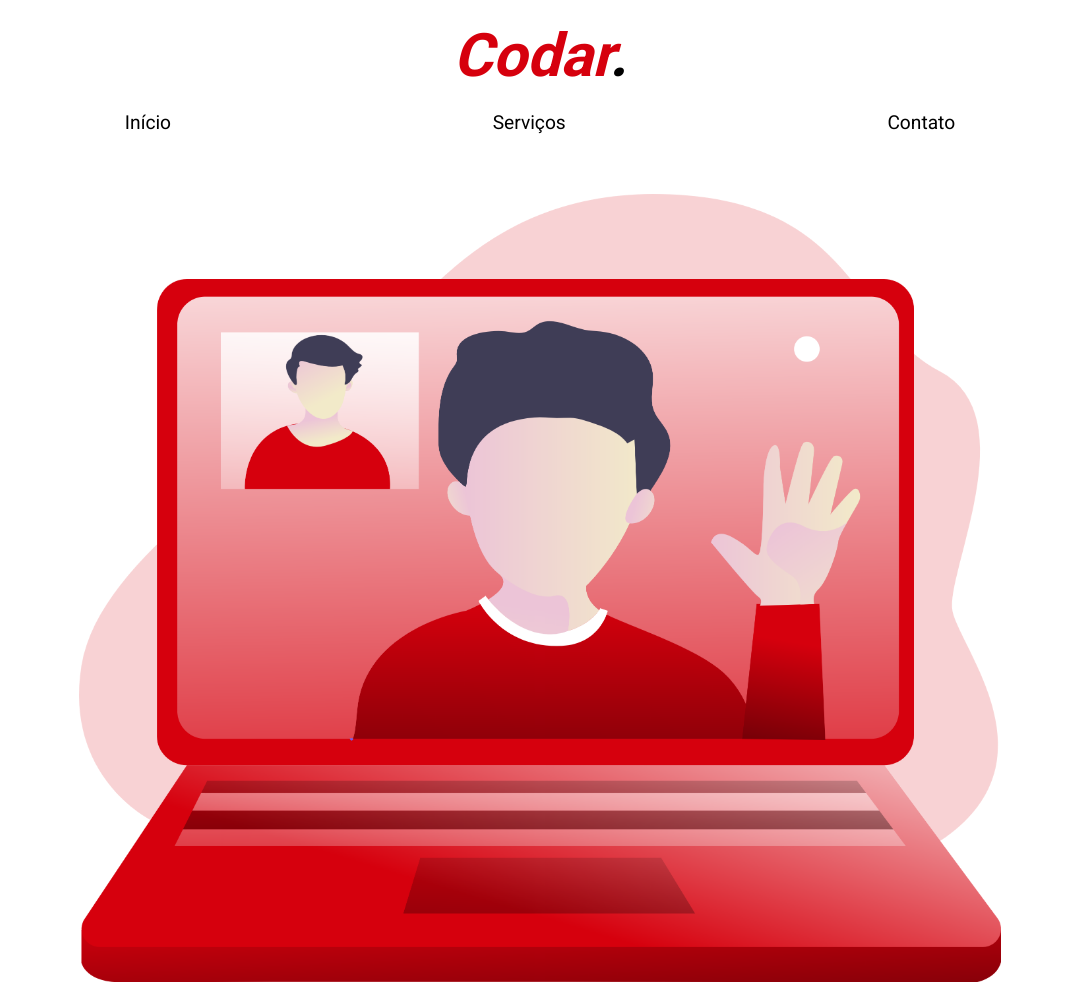
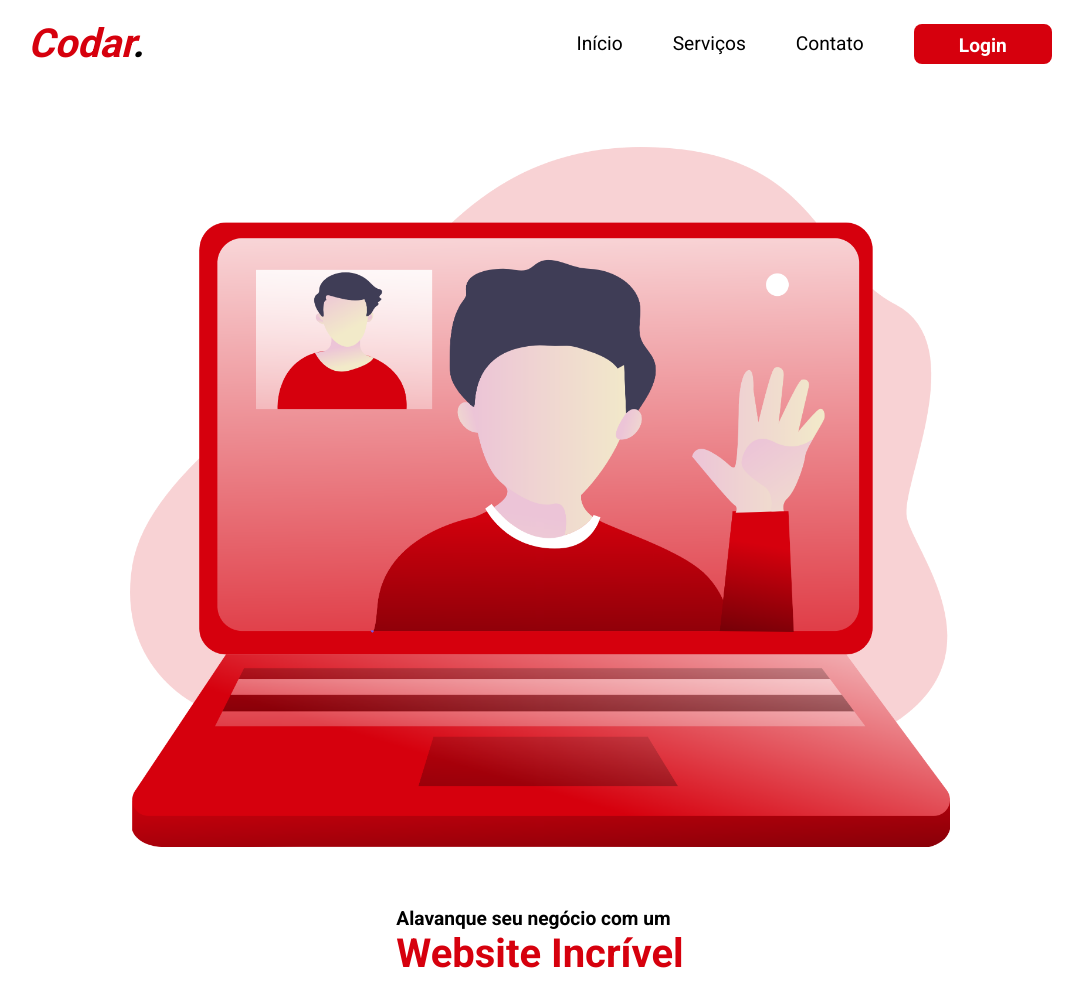
Before and after one commit to inando85/codar-site, a plain HTML site: page index.html in a window 1280 px wide. Shown: the top 982 px of the page, without its empty margins (100-1183 px from the left). Drawn offline with Linux system fonts and the light colour scheme.

Commit message:
Added Header Desktop Version

```diff
--- a/index.html
+++ b/index.html
@@ -13,13 +13,14 @@
     <body>
       <div class="container">
         <header>
-          <nav class="menu__Container">
+          <nav class="menu__container">
             <h1 class="menu__logo">Codar<span>.</span></h1>
             <ul class="menu__items">
               <li class="menu__item"><a href="#" class="menu__link">Início</a></li>
               <li class="menu__item"><a href="#" class="menu__link">Serviços</a></li>
               <li class="menu__item"><a href="#" class="menu__link">Contato</a></li>
             </ul>
+            <button class="btn btn__login">Login</button>
           </nav>
         </header>
 
--- a/styles.css
+++ b/styles.css
@@ -43,6 +43,14 @@ body {
   margin: 0 auto;
 }
 
+/* RESPONSIVE */
+
+@media (min-width: 1024px) {
+  .container {
+    width: 80%;
+  }
+}
+
 .btn {
   width: 100%;
   height: 3rem;
@@ -60,7 +68,7 @@ body {
 
 /* HEADER */
 
-.menu__Container {
+.menu__container {
   width: 100%;
   display: flex;
   flex-direction: column;
@@ -89,6 +97,42 @@ body {
   font-size: 1.2rem;
 }
 
+.btn__login {
+  display: none;
+}
+
+/* RESPONSIVE */
+
+@media (min-width: 1024px) {
+  .menu__container {
+    flex-direction: row;
+  }
+
+  .menu__logo {
+    font-size: 2.5rem;
+  }
+
+  .menu__items {
+    justify-content: flex-end;
+    gap: 50px;
+  }
+
+  .menu__link {
+    transition: color .3s;
+  }
+
+  .menu__link:hover {
+    color: var(--c-primary);
+  }
+
+  .btn__login {
+    display: inline-block;
+    width: 11.25rem;
+    height: 2.5rem;
+    margin-left: 50px;
+  }
+}
+
 /* HERO SECTION*/
 
 .hero {
@@ -99,8 +143,15 @@ body {
 }
 
 .hero__image {
+  width: 100%;
+  padding: 60px 0;
+  display: flex;
+  justify-content: center;
+  align-items: center;
+}
+
+.hero__image img {
   width: 80%;
-  padding: 60px 0;
 }
 
 .hero__info {
@@ -129,6 +180,10 @@ body {
   justify-content: center;
 }
 
+/* RESPONSIVE */
+
+
+
 /* FEATURES SECTION */
 
 .features {
@@ -139,8 +194,15 @@ body {
 }
 
 .features__image {
+  width: 100%;
+  padding: 9.375rem 0 60px;
+  display: flex;
+  justify-content: center;
+  align-items: center;
+}
+
+.features__image img {
   width: 80%;
-  padding: 9.375rem 0 60px;
 }
 
 .features__list {
```
